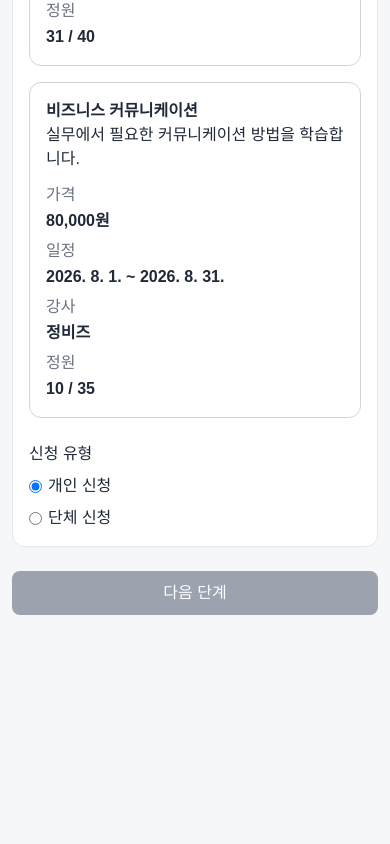
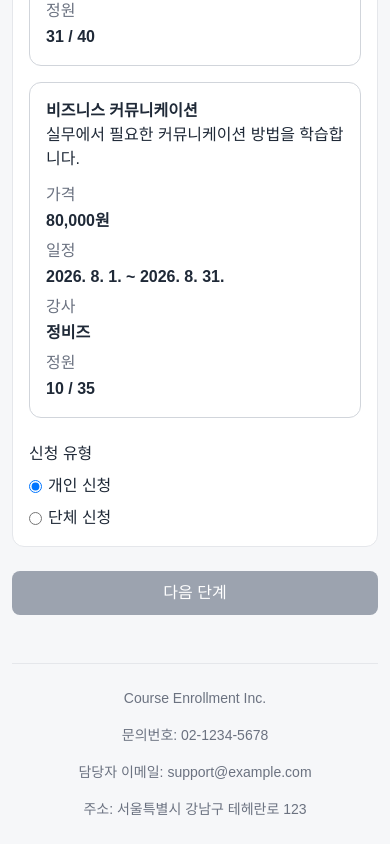
Before and after one commit to Jhoncarmack/course-enrollment-form, a Next.js app: page / in a window 390 px wide. Shown: the part 1755-2599 px from the top of the page. Before the commit the page ends 2394 px from the top, so only its background shows below. Built offline with nearby package versions, Linux system fonts and the light colour scheme.

Commit message:
style: Improve page information
 - 수강 신청 화면 하단에 회사 정보를 추가함
 - 푸터 정보를 데스크톱에서는 가로로, 모바일에서는 세로로 표시함

```diff
--- a/app/globals.css
+++ b/app/globals.css
@@ -379,4 +379,23 @@ dd {
    .participant-card {
       padding: 12px;
    }
+   .footer {
+      flex-direction: column;
+      gap: 8px;
+      text-align: center;
+   }
 }
+.footer {
+   display: flex;
+   justify-content: space-between;
+   gap: 16px;
+   margin-top: 48px;
+   padding-top: 24px;
+   border-top: 1px solid #e5e7eb;
+   color: #6b7280;
+   font-size: 14px;
+}
+
+.footer p {
+   margin: 0;
+}
--- a/app/page.tsx
+++ b/app/page.tsx
@@ -407,6 +407,12 @@ export default function Home() {
                onSubmit={handleSubmit}
             />
          )}
+         <footer className="footer">
+            <p>Course Enrollment Inc.</p>
+            <p>문의번호: 02-1234-5678</p>
+            <p>담당자 이메일: support@example.com</p>
+            <p>주소: 서울특별시 강남구 테헤란로 123</p>
+         </footer>
       </main>
    );
 }
```
